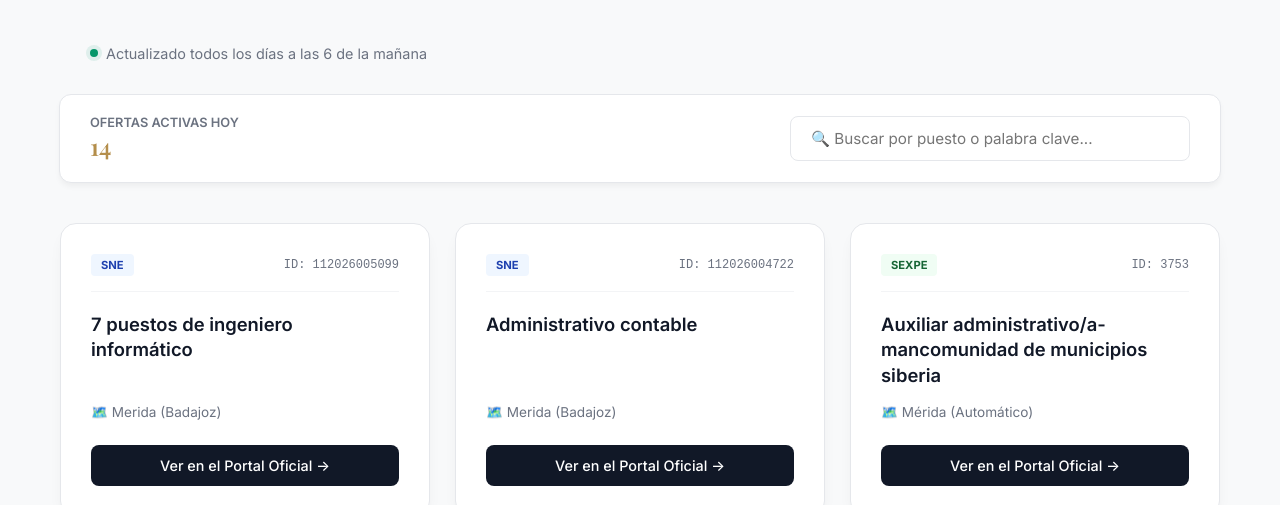
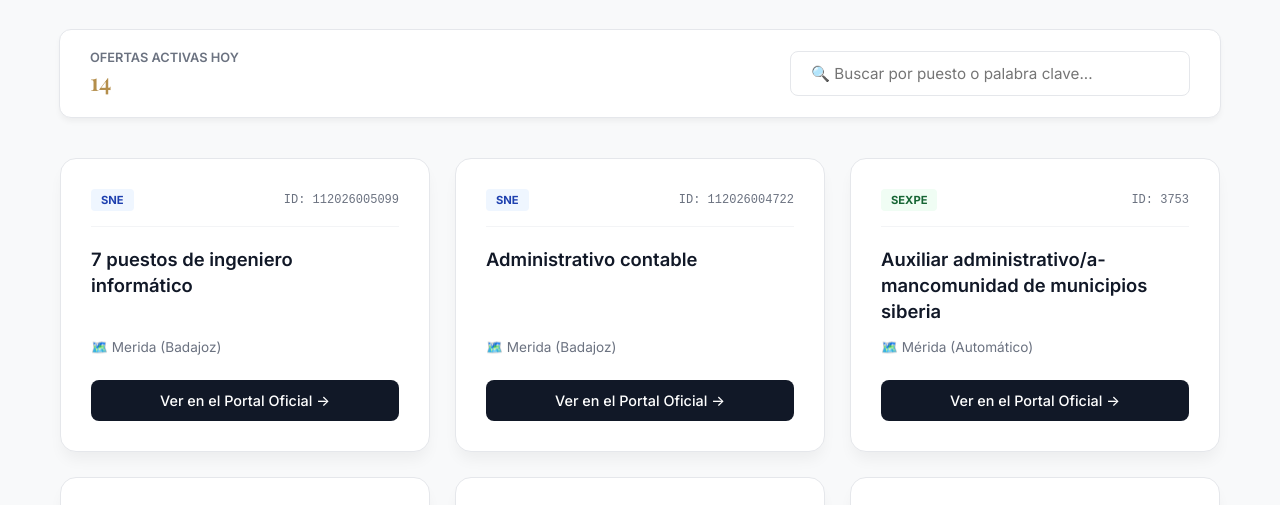
Before and after one commit to fud0dev/EmpleoMerida, a plain HTML site: page docs/index.html in a window 1280 px wide. Shown: the part 286-791 px from the top of the page. Drawn offline with nearby package versions, Linux system fonts and the light colour scheme; a web font is replaced by a local one.

Commit message:
Update index.html

```diff
--- a/docs/index.html
+++ b/docs/index.html
@@ -371,12 +371,6 @@
         <h1>Ofertas <span>Mérida</span></h1>
         <p class="subtitle">Oportunidades laborales centralizadas desde el Sistema Nacional de Empleo y el SEXPE de
             Extremadura.</p>
-        <div
-            style="margin-top: 30px; display: inline-flex; align-items: center; gap: 8px; font-size: 0.9rem; color: var(--text-soft);">
-            <span
-                style="display: inline-block; width: 8px; height: 8px; background-color: #059669; border-radius: 50%; box-shadow: 0 0 0 4px rgba(5, 150, 105, 0.1);"></span>
-            Actualizado todos los días a las 6 de la mañana
-        </div>
     </div>
 
     <div class="dashboard-meta" id="dashboard-meta" style="display: none;">
```
